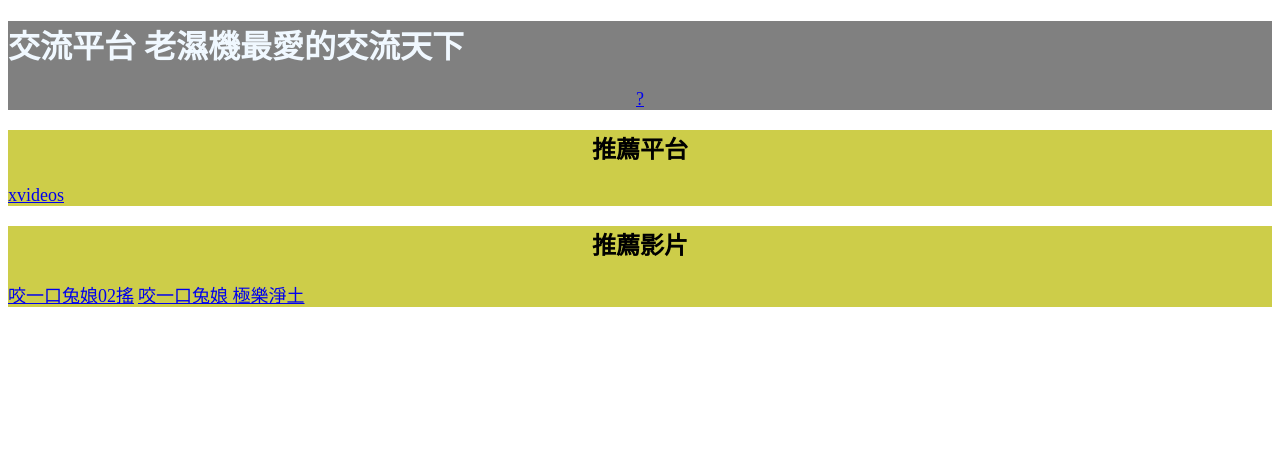
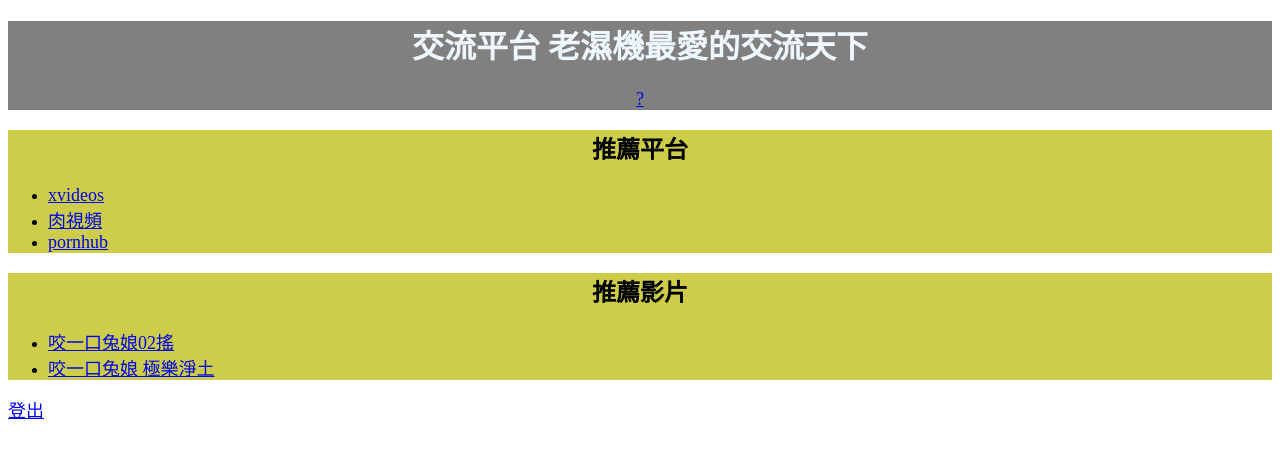
Before and after one commit to m0902290661/tea, a plain HTML site: page html 5/index.htm in a window 1280 px wide. Drawn offline with Linux system fonts and the light colour scheme.

Commit message:
Add files via upload

```diff
--- a/html 5/index.htm
+++ b/html 5/index.htm
@@ -26,17 +26,26 @@
 </head>
 <body>
     <div class="page0">
-        <h1>交流平台 老濕機最愛的交流天下</h1>
-        <p style="text-align: center; color: red; font-size: 12px;"><a href="new.htm">?</a></p>
+        <h1 style="text-align: center;">交流平台 老濕機最愛的交流天下</h1>
+        <p style="text-align: center;"><a href="new.htm" >?</a></p>
     </div>
     <div class="d0">
         <h2>推薦平台</h2>
-        <a href="https://www.xvideos.com/">xvideos</a>
+        <ul>
+            <li><a href="https://www.xvideos.com/">xvideos</a></li>
+            <li><a href="https://rou.video/home">肉視頻</a></li>
+            <li><a href="https://cn.pornhub.com/">pornhub</a></li>
+        </ul>
     </div>
     <div class="d1">
         <h2>推薦影片</h2>
-        <a href="https://www.javdove.com/video/21457/%E5%92%AC%E4%B8%80%E5%8F%A3%E5%85%94%E5%A8%98-zero-two-dance">咬一口兔娘02搖</a>
-        <a href="https://cableav.tv/sIWRbEqeU9K/">咬一口兔娘 極樂淨土</a>
+        <ul>
+            <li><a href="https://www.javdove.com/video/21457/%E5%92%AC%E4%B8%80%E5%8F%A3%E5%85%94%E5%A8%98-zero-two-dance">咬一口兔娘02搖</a></li>
+            <li><a href="https://cableav.tv/sIWRbEqeU9K/">咬一口兔娘 極樂淨土</a></li>
+        </ul>
+    </div>
+    <div>
+        <a href="home.htm">登出</a>
     </div>
 </body>
 </html>
```
Also changed, not shown: html 5/new.htm (+3 -0 lines).
